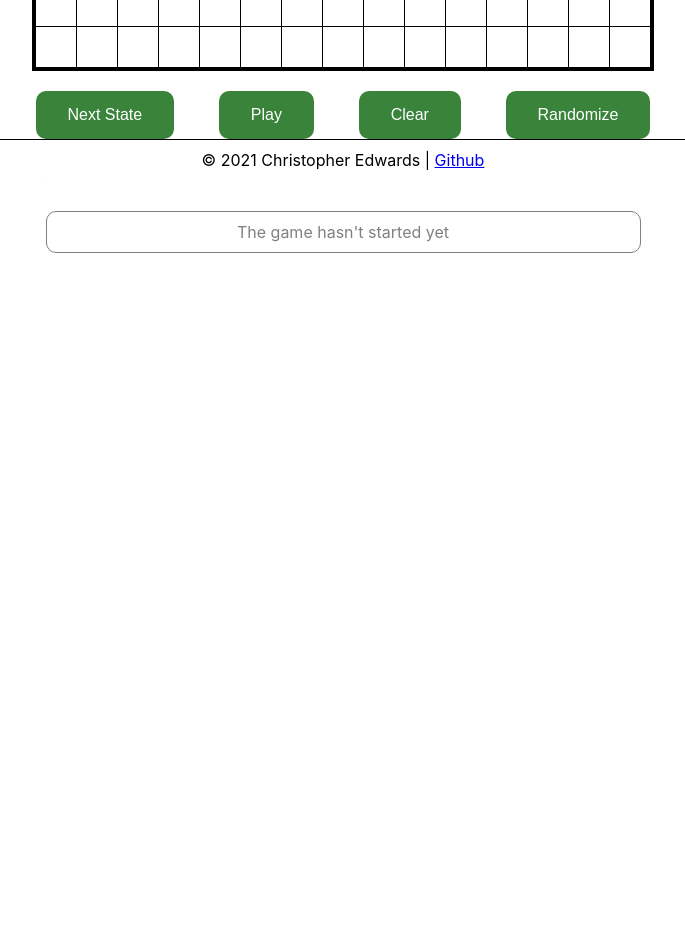
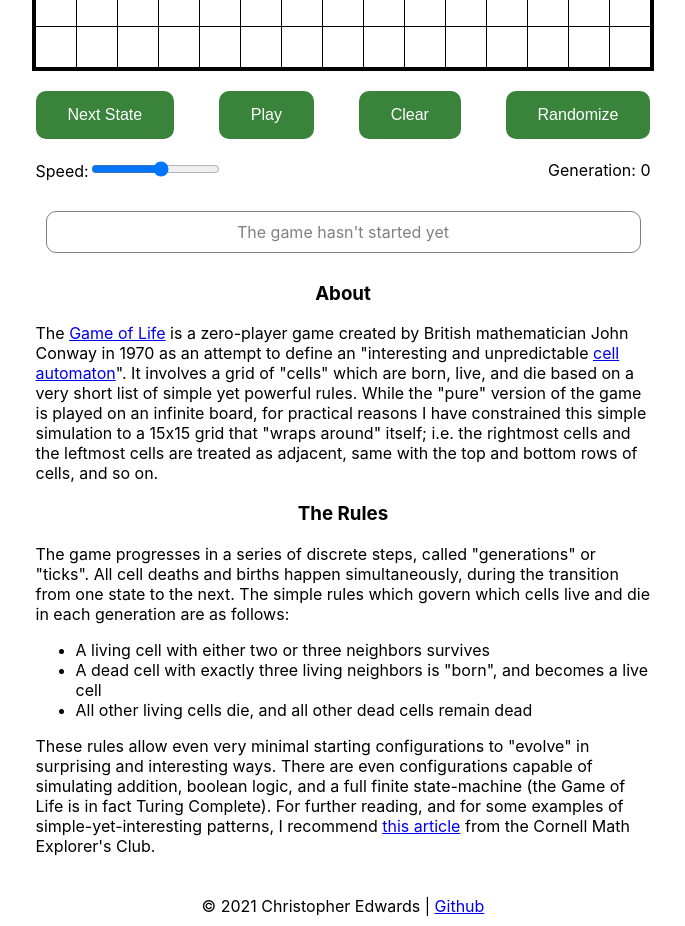
Before and after one commit to cedwards036/conway-game-of-life, a React (Create React App) app: page / in a window 1280 px wide. Shown: the part 620-1546 px from the top of the page, without its empty margins (297-982 px from the left). Before the commit the page ends 883 px from the top, so only its background shows below. Built offline with nearby package versions, Linux system fonts and the light colour scheme.

Commit message:
add descriptive blurb about the Game of Life

```diff
--- a/src/App.tsx
+++ b/src/App.tsx
@@ -12,6 +12,7 @@ import {
 } from "./lib/game-board";
 import Board from "./Board";
 import ControlPanel from "./ControlPanel";
+import Blurb from "./Blurb";
 import Footer from "./Footer";
 import "./styles/App.css";
 
@@ -107,6 +108,7 @@ function App() {
         randomizeBoard={randomizeBoard}
         gameStateDesc={mostRecentStateDesc}
       />
+      <Blurb />
       <Footer />
     </div>
   );
--- /dev/null
+++ b/src/Blurb.tsx
@@ -0,0 +1,68 @@
+import React from "react";
+import "./styles/Blurb.css";
+
+function Blurb() {
+  return (
+    <article className="blurb">
+      <section>
+        <h1>About</h1>
+        The{" "}
+        <a
+          href="https://en.wikipedia.org/wiki/Conway's_Game_of_Life"
+          target="_blank"
+          rel="noreferrer"
+        >
+          Game of Life
+        </a>{" "}
+        is a zero-player game created by British mathematician John Conway in
+        1970 as an attempt to define an "interesting and unpredictable{" "}
+        <a
+          href="https://en.wikipedia.org/wiki/Cellular_automaton"
+          target="_blank"
+          rel="noreferrer"
+        >
+          cell automaton
+        </a>
+        ". It involves a grid of "cells" which are born, live, and die based on
+        a very short list of simple yet powerful rules. While the "pure" version
+        of the game is played on an infinite board, for practical reasons I have
+        constrained this simple simulation to a 15x15 grid that "wraps around"
+        itself; i.e. the rightmost cells and the leftmost cells are treated as
+        adjacent, same with the top and bottom rows of cells, and so on.
+      </section>
+      <section>
+        <h1>The Rules</h1>
+        The game progresses in a series of discrete steps, called "generations"
+        or "ticks". All cell deaths and births happen simultaneously, during the
+        transition from one state to the next. The simple rules which govern
+        which cells live and die in each generation are as follows:
+        <ul>
+          <li>A living cell with either two or three neighbors survives</li>
+          <li>
+            A dead cell with exactly three living neighbors is "born", and
+            becomes a live cell
+          </li>
+          <li>
+            All other living cells die, and all other dead cells remain dead
+          </li>
+        </ul>
+        These rules allow even very minimal starting configurations to "evolve"
+        in surprising and interesting ways. There are even configurations
+        capable of simulating addition, boolean logic, and a full finite
+        state-machine (the Game of Life is in fact Turing Complete). For further
+        reading, and for some examples of simple-yet-interesting patterns, I
+        recommend{" "}
+        <a
+          href="http://pi.math.cornell.edu/~lipa/mec/lesson6.html"
+          target="_blank"
+          rel="noreferrer"
+        >
+          this article
+        </a>{" "}
+        from the Cornell Math Explorer's Club.
+      </section>
+    </article>
+  );
+}
+
+export default Blurb;
--- /dev/null
+++ b/src/styles/Blurb.css
@@ -0,0 +1,9 @@
+@import "common.css";
+
+.blurb {
+  width: var(--board-width);
+}
+
+.blurb h1 {
+  text-align: center;
+}
--- a/src/styles/Footer.css
+++ b/src/styles/Footer.css
@@ -1,9 +1,7 @@
 .footer {
-  position: absolute;
-  bottom: 0px;
-  border-top: 1px solid black;
   width: 100%;
   text-align: center;
   padding: 10px 0px;
+  margin-top: 30px;
   background-color: white;
 }
```
